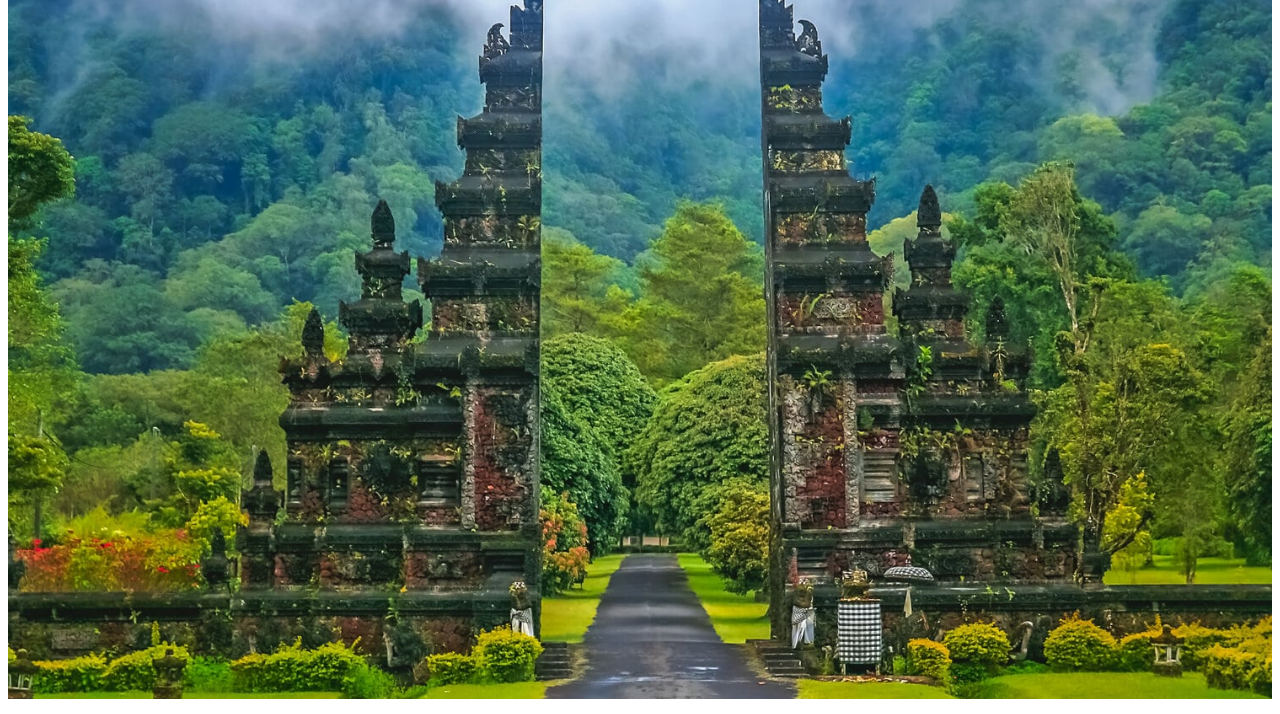
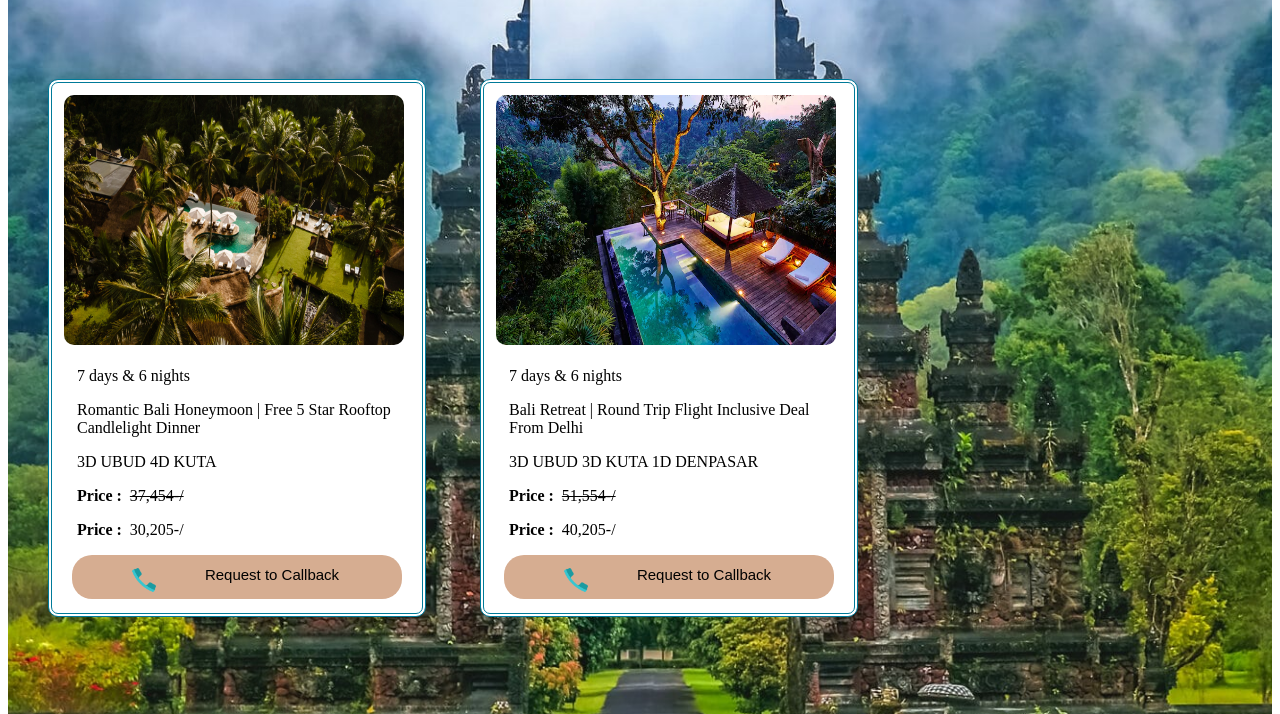
Before and after one commit to Priyankakhedkar10/Yatra, a plain HTML site: page pages/best-deals.html in a window 1280 px wide. Shown: the part 109-823 px from the top of the page. Drawn offline with Linux system fonts and the light colour scheme.

Commit message:
best deal  page created

```diff
--- a/css/best-deals.css
+++ b/css/best-deals.css
@@ -0,0 +1,55 @@
+
+        .package-card
+        {
+            background: white;
+            width: 350px;
+            height:510px;
+            padding: 10px;
+            border-radius: 10px;
+            border: 4px double #007a99;
+            margin: 90px 10px 10px 40px;
+            display: inline-block;
+        }
+
+        .package-img
+        {
+            width: 340px;
+            height:250px;
+            display: block;
+            margin: 2px;
+            border-radius: 10px;
+            display: inline-block;
+        }
+       .card-container{
+              display: flex;
+             justify-content: center;
+             padding-top: 10px;
+             background-color:rgb(214, 173, 145);
+            border-radius: 20px;
+            border: none;
+            margin:10px;
+}
+.img-container{
+    margin-left: 20px;
+}
+.btn{
+    background-color: rgb(214, 173, 145);
+    border:none;
+    margin-bottom: 15px;
+    margin-left: 40px;
+}
+.textfont{
+    font-size: 15px;
+}
+.card-info{
+    margin:15px;
+    font-size: 16px;
+    font-family: 'Times New Roman', Times, serif;
+}
+.card{
+    display: flex;
+    flex-direction: row;
+    justify-content: space-around;
+    align-items: center;
+    padding-top: 10px;
+}
--- a/css/style.css
+++ b/css/style.css
@@ -36,5 +36,5 @@
     background-image: url(./../images/home3.jpg);
     background-size: cover;
     background-position: center;
-    height: 100vh;
+    height: 120vh;
 }
--- a/pages/best-deals.html
+++ b/pages/best-deals.html
@@ -3,7 +3,7 @@
 <head>
     <meta charset="UTF-8">
     <meta name="viewport" content="width=device-width, initial-scale=1.0">
-    <title>Home</title>
+    <title>Best-Deals</title>
      <link rel="stylesheet" href="./../css/best-deals.css" />
     <link rel="stylesheet" href="./../css/style.css" />
 </head>
@@ -26,6 +26,54 @@
             <a href="" class="menu">Sign Up</a>
         </div>
     </div>
+     <div class="package-card">
+        <img src="./../images/ubud.jpg" class="package-img"/>
+        <div class="card-info">
+        <p>7 days & 6 nights</p>
+        <p>Romantic Bali Honeymoon | Free 5 Star Rooftop Candlelight Dinner</p>
+        <p>3D UBUD 4D KUTA</p>
+        <p><b>Price :</b>&nbsp;&nbsp;<del>37,454-/</del></p>
+        <p><b>Price :</b>&nbsp;&nbsp;30,205-/</p></p>
+        </div>
+        <div class="card-container">
+        <div class=".img-container">
+         <a href="tel:1234567891"><img src="./../images/phone.png" height="30px"></a>
+          </div>
+        <button class="btn"> <span class="textfont">Request to Callback</span></button>
+        </div>
+    </div>
+     <div class="package-card">
+        <img src="./../images/ubud2.jpg" class="package-img"/>
+        <div class="card-info">
+        <p>7 days & 6 nights</p>
+        <p>Bali Retreat | Round Trip Flight Inclusive Deal From Delhi</p>
+        <p>3D UBUD 3D KUTA 1D DENPASAR</p>
+        <p><b>Price :</b>&nbsp;&nbsp;<del>51,554-/</del></p>
+        <p><b>Price :</b>&nbsp;&nbsp;40,205-/</p></p>
+        </div>
+        <div class="card-container">
+        <div class=".img-container">
+         <a href="tel:1234567891"><img src="./../images/phone.png" height="30px"></a>
+          </div>
+        <button class="btn"> <span class="textfont">Request to Callback</span></button>
+        </div>
+    </div>
+      <div class="package-card">
+        <img src="./../images/ubud3.jpg" class="package-img"/>
+        <div class="card-info">
+        <p>7 days & 6 nights</p>
+        <p>Honeymoon Getaway to Bali | Swing, Safari & Sea Shores</p>
+        <p>3D UBUD 3D KUTA</p>
+        <p><b>Price :</b>&nbsp;&nbsp;<del>51,454-/</del></p>
+        <p><b>Price :</b>&nbsp;&nbsp;45,205-/</p></p>
+        </div>
+        <div class="card-container">
+        <div class=".img-container">
+         <a href="tel:1234567891"><img src="./../images/phone.png" height="30px"></a>
+          </div>
+        <button class="btn"> <span class="textfont">Request to Callback</span></button>
+        </div>
+    </div>
     </div>
 </body>
 </html>
```
Also changed, not shown: images/phone.png (added), images/ubud.jpg (added), images/ubud2.jpg (added), images/ubud3.jpg (added).
